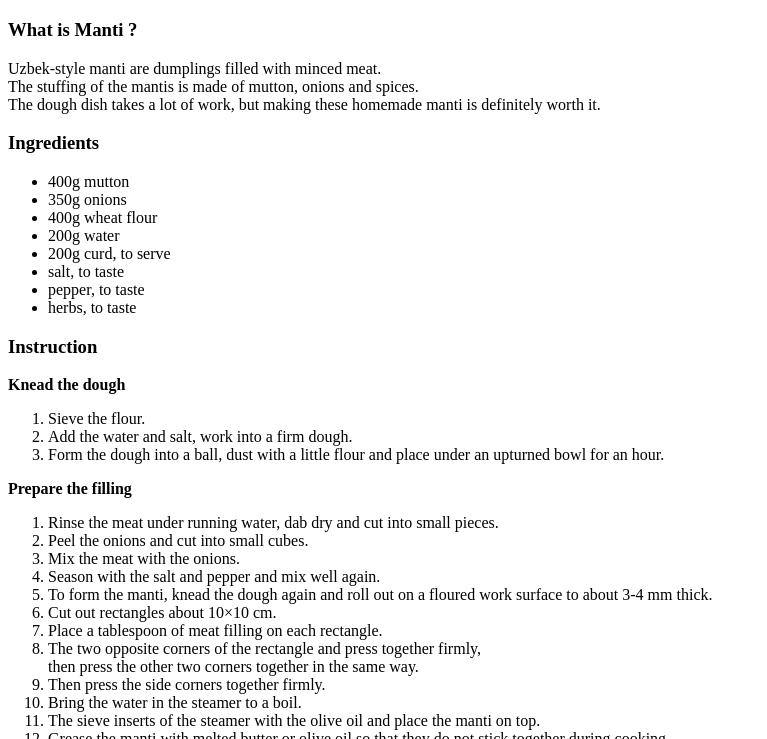
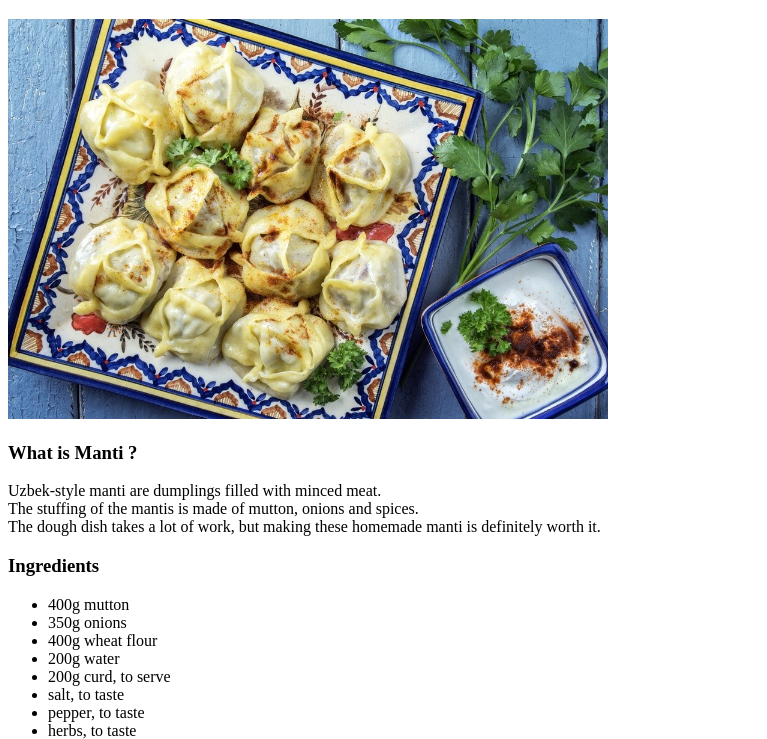
Before and after one commit to Ahliddin77/odin_recipes, a plain HTML site: page recipes/manti.html in a window 1280 px wide. Shown: the part 61-800 px from the top of the page, without its empty margins (0-767 px from the left). Drawn offline with Linux system fonts and the light colour scheme.

Commit message:
Add image to manti.html

```diff
--- a/recipes/manti.html
+++ b/recipes/manti.html
@@ -8,6 +8,7 @@
 </head>
 <body>
     <h1>Manti</h1>
+    <img src="../images/Manti.jpg" alt="Manti" width="600" height="400">
     <h3>What is Manti ?</h3>
     <p>Uzbek-style manti are dumplings filled with minced meat.
        <br>The stuffing of the mantis is made of mutton, onions and spices.
```
